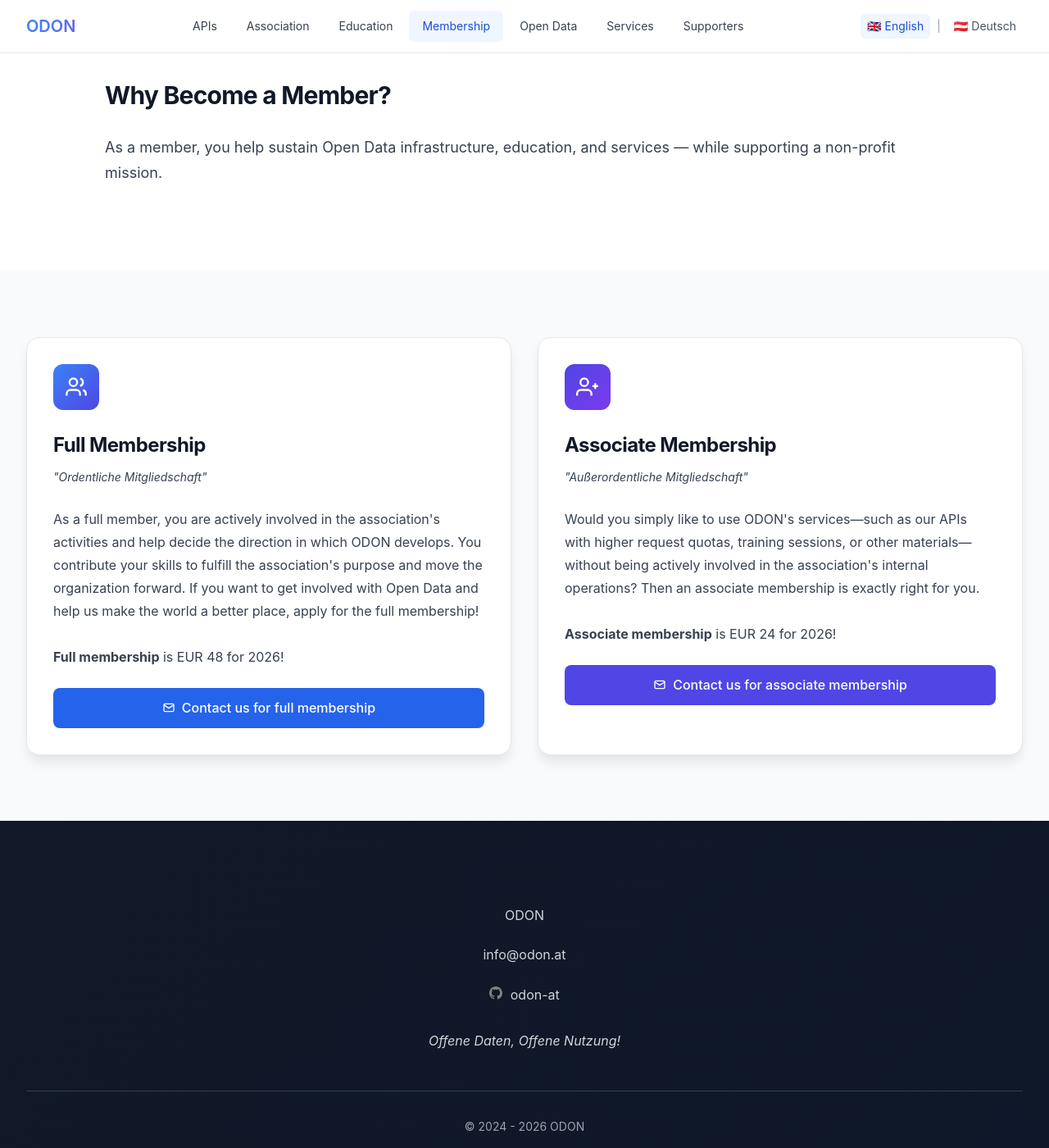
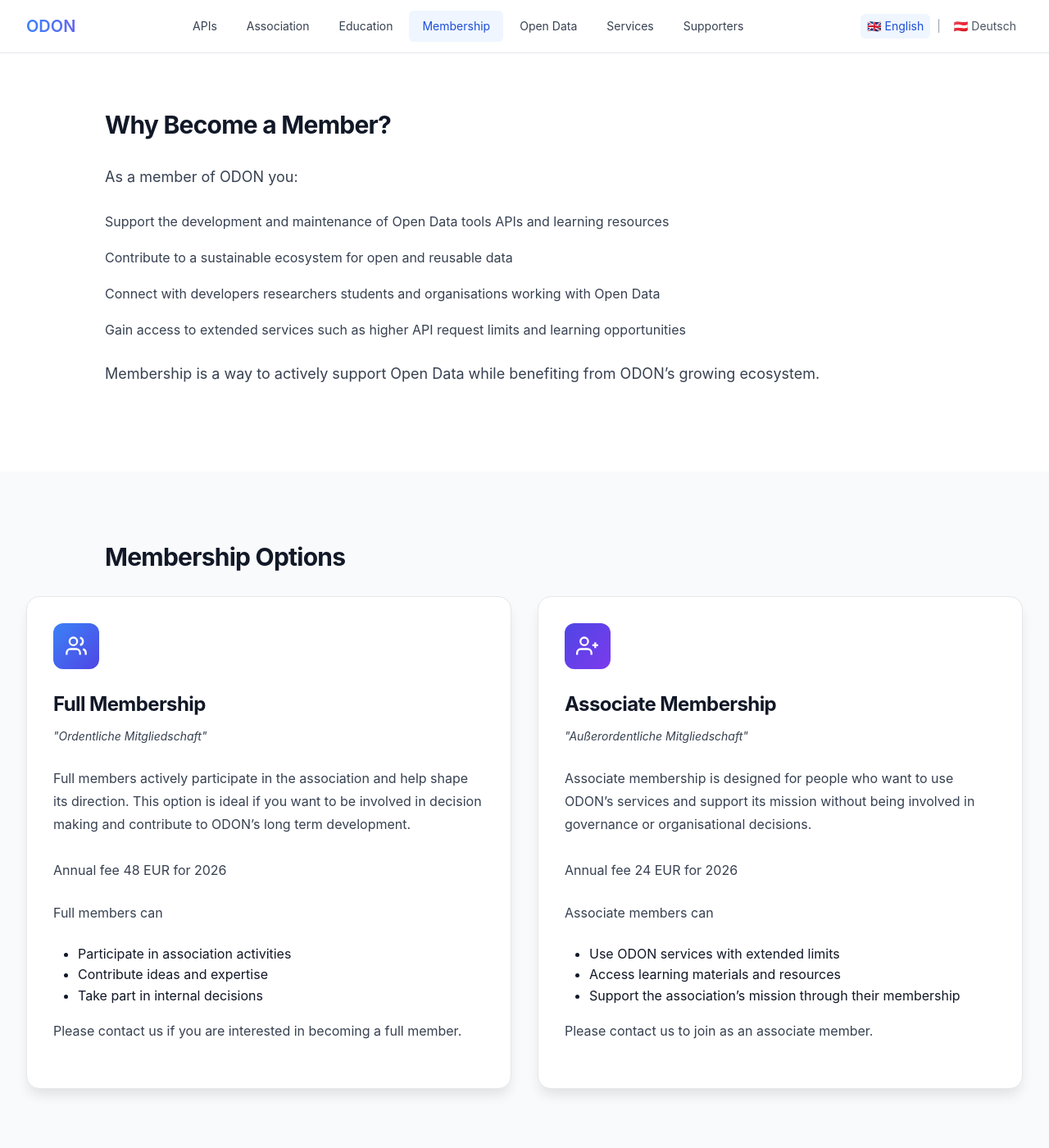
Before and after one commit to verein-odon/verein-odon.github.io, a Jekyll site: the page built from docs/en/membership.md, in a window 1280 px wide and 1400 px high, scrolled down 686 px. Shown: the whole window at 82% size. Built offline with Jekyll 4.4.1, drawn with Linux system fonts in a browser that asks for light colours; some of the changed text lies outside the part shown.

Commit message:
Improving membership (en) page

```diff
--- a/docs/_data/heros.yaml
+++ b/docs/_data/heros.yaml
@@ -69,13 +69,13 @@
     alt_text: "Value flows in the association"
 education:
   en:
-    hero-title: Learning & Education at ODON
-    hero-subtitle: We share knowledge about Open Data through hands-on learning and real-world projects.
+    hero-title: "Learning & Education at ODON"
+    hero-subtitle: "We share knowledge about Open Data through hands-on learning and real-world projects."
     image_src: "/assets/images/heros/education.svg"
 membership:
   en:
     hero-title: "Shape the Future of Open Data Together"
-    hero-subtitle: "Support Open Data and be part of a community that believes in transparency and innovation."
+    hero-subtitle: "Join a community that strengthens transparency innovation and knowledge sharing through Open Data. Your membership supports ODON’s non profit work in building infrastructure education and services that make public data easier to use and reuse."
     image_src: "/assets/images/heros/membership.svg"
     alt_text: "People at a table"
     # buttons:
--- a/docs/en/membership.md
+++ b/docs/en/membership.md
@@ -15,8 +15,15 @@
                 Why Become a Member?
             </h2>
             <p>
-                As a member, you help sustain Open Data infrastructure, education, and services — while supporting a non-profit mission.
+                As a member of ODON you:
             </p>
+            <ul>
+                <li>Support the development and maintenance of Open Data tools APIs and learning resources</li>
+                <li>Contribute to a sustainable ecosystem for open and reusable data</li>
+                <li>Connect with developers researchers students and organisations working with Open Data</li>
+                <li>Gain access to extended services such as higher API request limits and learning opportunities</li>
+            </ul>
+            <p>Membership is a way to actively support Open Data while benefiting from ODON’s growing ecosystem.</p>
         </div>
     </div>
 </section>
@@ -25,6 +32,11 @@
 <!-- Membership Types -->
 <section class="section bg-gray">
     <div class="container">
+        <div class="content-section">
+            <h2>
+                Membership Options
+            </h2>
+        </div>
         <div class="membership-grid">
         <!-- Full Membership Card -->
         <div class="membership-card">
@@ -38,17 +50,17 @@
             </div>
             <h3>Full Membership</h3>
             <p class="membership-subtitle">"Ordentliche Mitgliedschaft"</p>
-            <p>As a full member, you are actively involved in the association's activities and help decide the direction in which ODON develops. You contribute your skills to fulfill the association's purpose and move the organization forward. If you want to get involved with Open Data and help us make the world a better place, apply for the full membership!
+            <p>Full members actively participate in the association and help shape its direction. This option is ideal if you want to be involved in decision making and contribute to ODON’s long term development.
             <br><br>
-            <b>Full membership</b> is EUR 48 for 2026!
+            Annual fee 48 EUR for 2026
             </p>
-            <a href="mailto:info@odon.at" class="btn btn-primary btn-full">
-            <svg style="width: 1rem; height: 1rem;" viewBox="0 0 24 24" fill="none" stroke="currentColor" stroke-width="2">
-                <rect x="3" y="5" width="18" height="14" rx="2"></rect>
-                <path d="m3 7 9 6 9-6"></path>
-            </svg>
-            <span>Contact us for full membership</span>
-            </a>
+            <p>Full members can</p>
+            <ul>
+                <li>Participate in association activities</li>
+                <li>Contribute ideas and expertise</li>
+                <li>Take part in internal decisions</li>
+            </ul>
+            <p>Please contact us if you are interested in becoming a full member.</p>
         </div>
         <!-- Supporting Membership Card -->
         <div class="membership-card">
@@ -62,19 +74,32 @@
             </div>
             <h3>Associate Membership</h3>
             <p class="membership-subtitle">"Außerordentliche Mitgliedschaft"</p>
-            <p data-translate="membership.associate.text">
-            Would you simply like to use ODON's services—such as our APIs with higher request quotas, training sessions, or other materials—without being actively involved in the association's internal operations? Then an associate membership is exactly right for you.
+            <p>Associate membership is designed for people who want to use ODON’s services and support its mission without being involved in governance or organisational decisions.
             <br><br>
-            <b>Associate membership</b> is EUR 24 for 2026!
+            Annual fee 24 EUR for 2026
             </p>
-            <a href="mailto:info@odon.at" class="btn btn-primary btn-full" style="background-color: var(--color-indigo);">
-            <svg style="width: 1rem; height: 1rem;" viewBox="0 0 24 24" fill="none" stroke="currentColor" stroke-width="2">
-                <rect x="3" y="5" width="18" height="14" rx="2"></rect>
-                <path d="m3 7 9 6 9-6"></path>
-            </svg>
-            <span>Contact us for associate membership</span>
-            </a>
+            <p>Associate members can</p>
+            <ul>
+                <li>Use ODON services with extended limits</li>
+                <li>Access learning materials and resources</li>
+                <li>Support the association’s mission through their membership</li>
+            </ul>
+            <p>Please contact us to join as an associate member.</p>
         </div>
         </div>
     </div>
 </section>
+
+<section class="section bg-white">
+    <div class="container">
+        <div class="content-section">
+            <h2>
+                Get in Touch
+            </h2>
+            <p>
+                If you have questions about membership or would like to join the association we are happy to hear from you.
+                Email info@odon.at
+            </p>
+        </div>
+    </div>
+</section>
```
